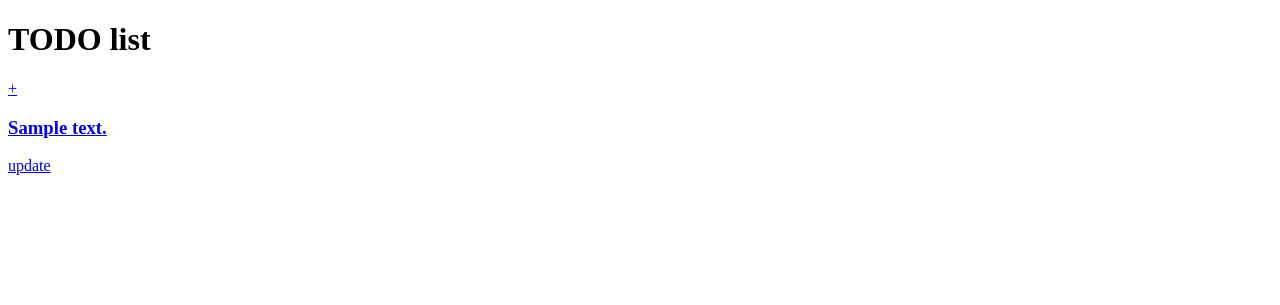
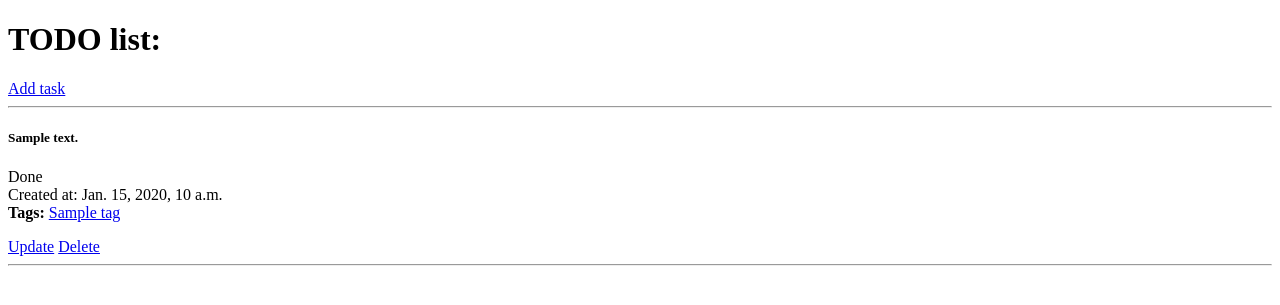
Before and after one commit to kostomeister/todo-list, a Django app: page / in a window 1280 px wide. Shown: the top 305 px of the page. Run offline with Django 4.2, Linux system fonts and the light colour scheme; tables that the repository leaves empty hold one stand-in row (values such as "Sample post").

Commit message:
improved list view for tasks

```diff
--- a/templates/todo/task_list.html
+++ b/templates/todo/task_list.html
@@ -1,12 +1,41 @@
-{% extends "base.html" %}
-
+{% extends 'base.html' %}
 
 {% block content %}
-  <h1>TODO list</h1>
-  <a href="{% url 'todo:task-create' %}">+</a>
-  <br>
-  {% for task in task_list %}
-    <h3><a href="{% url 'todo:task-detail' pk=task.id %}">{{ task.content }}</a></h3>
-    <a href="{% url 'todo:task-update' pk=task.id %}">update</a>
-  {% endfor %}
+  <div class="container mt-4">
+    <div class="d-flex justify-content-between align-items-center mb-4">
+      <h1 class="mb-0">TODO list:</h1>
+      <a class="btn btn-primary" href="{% url 'todo:task-create' %}">Add task</a>
+    </div>
+
+    <hr>
+
+    {% for task in task_list %}
+      <div class="card mb-3">
+        <div class="card-body">
+          <h5 class="card-title">{{ task.content }}</h5>
+          <p class="card-text">
+            {% if task.is_done == False %}
+              <span class="text-danger">Not done</span>
+              <br>
+              <span>Deadline: {{ task.deadline }}</span>
+            {% else %}
+              <span class="text-success">Done</span>
+            {% endif %}
+            <br>
+            <span>Created at: {{ task.created_at }}</span>
+            <br>
+            <strong>Tags:</strong>
+            {% for tag in task.tags.all %}
+              <span class="badge badge-info"><a href="{% url 'todo:tag-detail' pk=tag.id %}">{{ tag.name }}</a></span>
+            {% endfor %}
+          </p>
+          <div class="btn-group" role="group" aria-label="Task Actions">
+            <a class="btn btn-primary btn-sm" href="{% url 'todo:task-update' pk=task.id %}">Update</a>
+            <a class="btn btn-danger btn-sm" href="{% url 'todo:task-delete' pk=task.id %}">Delete</a>
+          </div>
+        </div>
+      </div>
+      <hr>
+    {% endfor %}
+  </div>
 {% endblock %}
```
